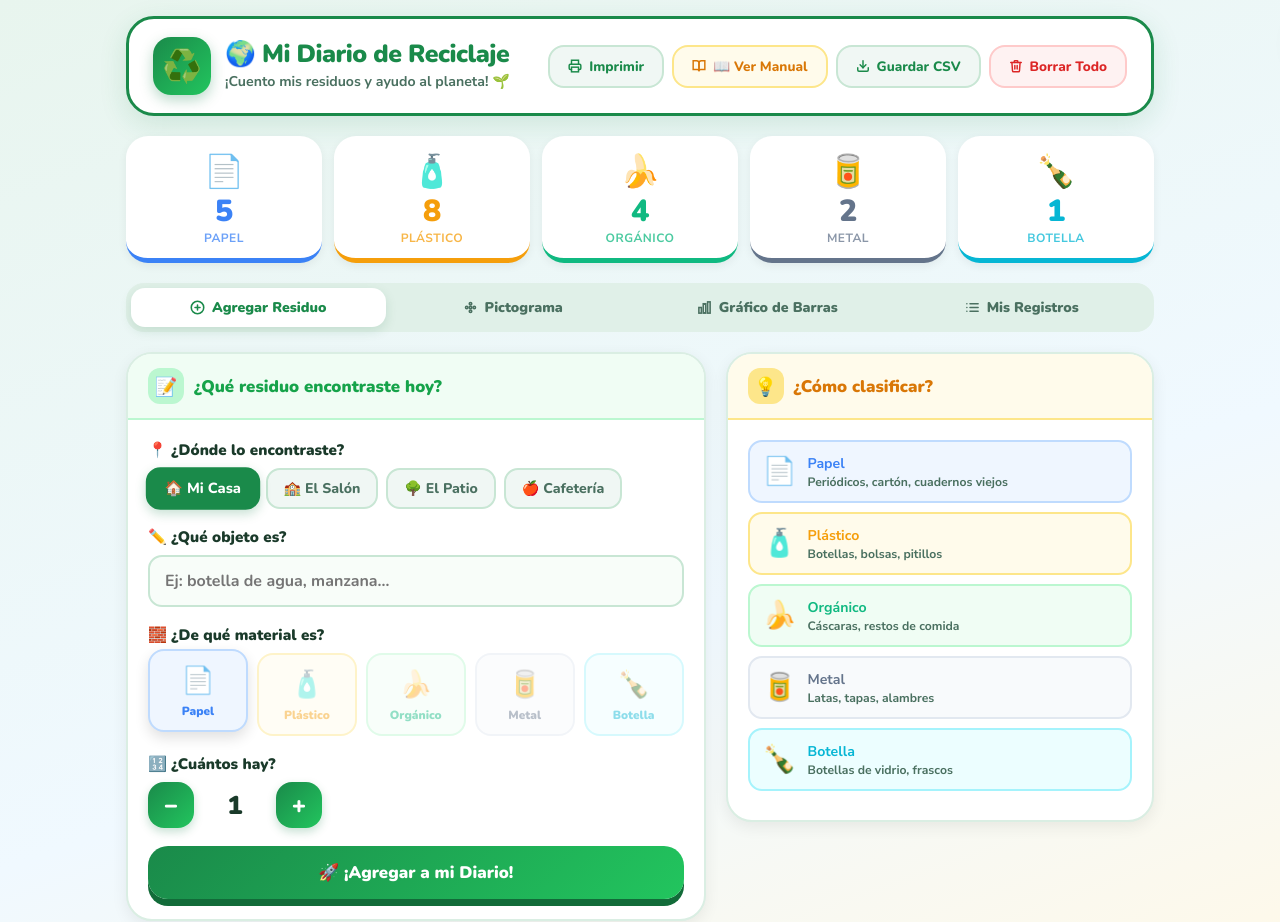
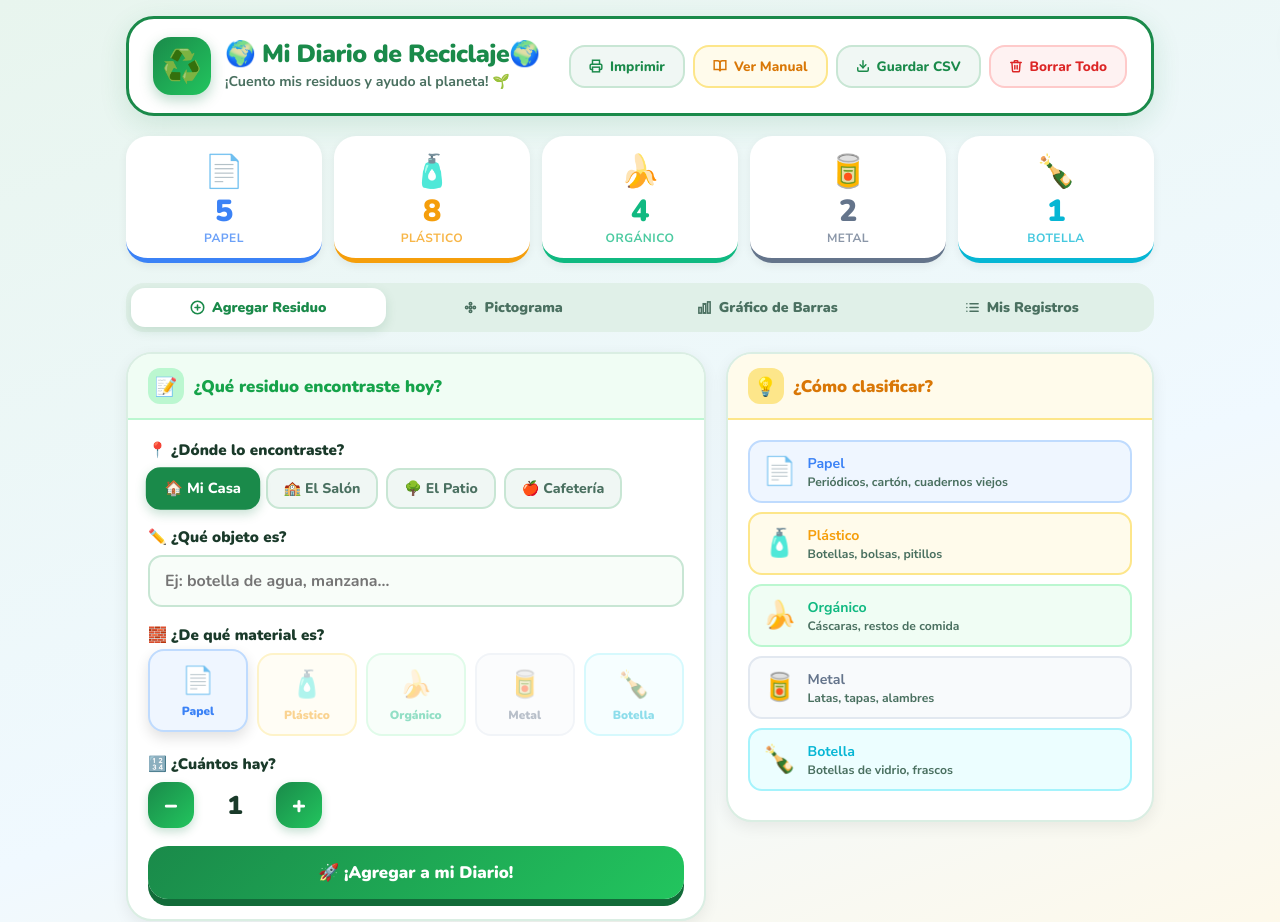
Before and after one commit to ProfeJef/diario-reciclaje, a plain HTML site: page diarioindex.html in a window 1280 px wide. Shown: the top 922 px of the page. Drawn offline with nearby package versions, Linux system fonts and the light colour scheme.

Commit message:
Update diarioindex.html

```diff
--- a/diarioindex.html
+++ b/diarioindex.html
@@ -236,7 +236,7 @@ input,select { font-family:'Nunito',sans-serif; }
   <div class="brand">
     <div class="brand-logo">♻️</div>
     <div>
-      <div class="brand-title">🌍 Mi Diario de Reciclaje</div>
+      <div class="brand-title">🌍 Mi Diario de Reciclaje🌍</div>
       <div class="brand-sub">¡Cuento mis residuos y ayudo al planeta! 🌱</div>
     </div>
   </div>
@@ -247,7 +247,7 @@ input,select { font-family:'Nunito',sans-serif; }
     </button>
     <button class="hbtn" id="btnManual" style="background:#fffbeb;border-color:#fde68a;color:#d97706;">
       <svg width="14" height="14" viewBox="0 0 24 24" fill="none" stroke="currentColor" stroke-width="2.5" stroke-linecap="round"><path d="M2 3h6a4 4 0 0 1 4 4v14a3 3 0 0 0-3-3H2z"/><path d="M22 3h-6a4 4 0 0 0-4 4v14a3 3 0 0 1 3-3h7z"/></svg>
-      📖 Ver Manual
+      Ver Manual
     </button>
 
     <button class="hbtn" id="btnExport">
```
